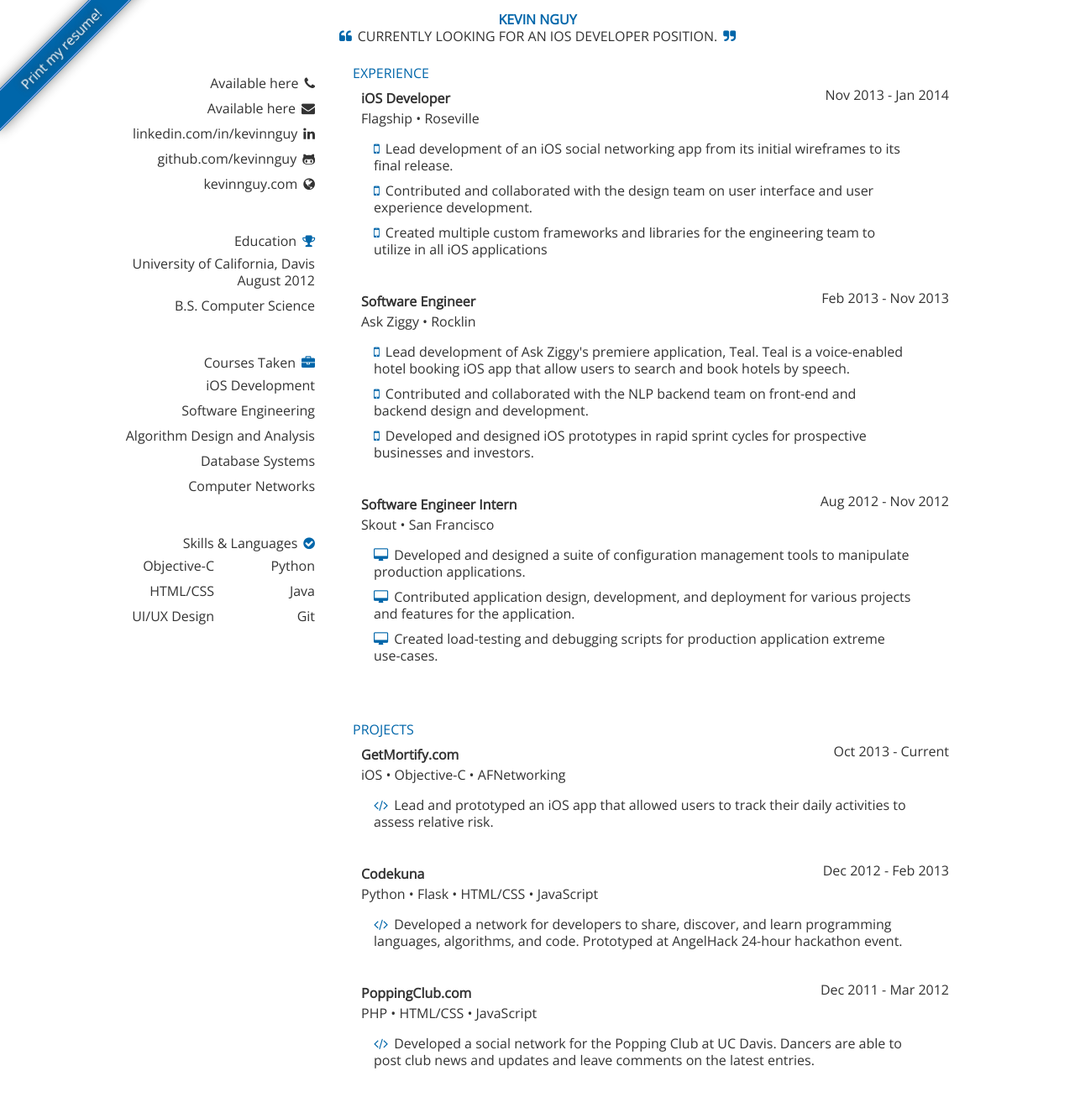
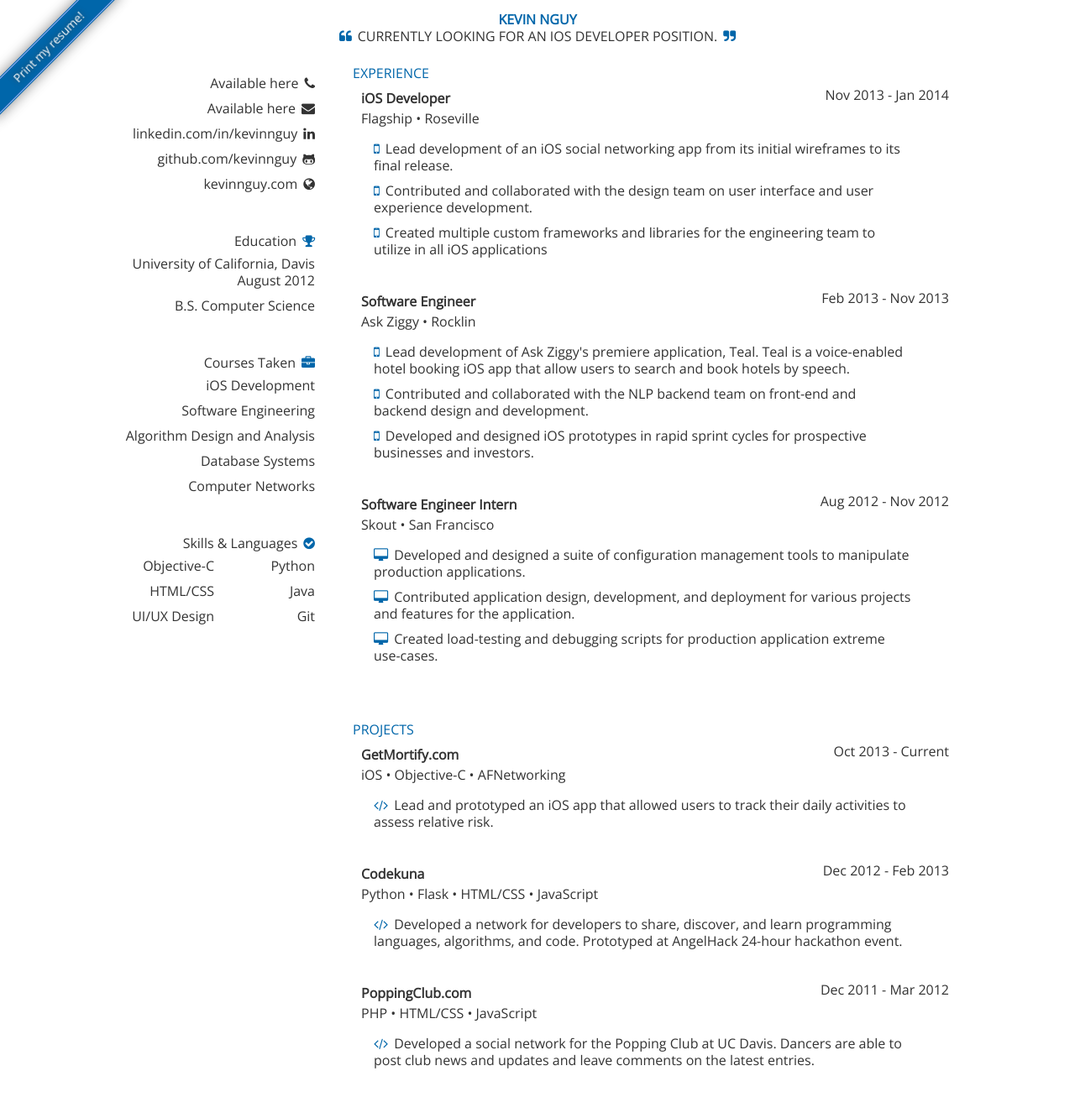
Before and after one commit to kevinnguy/kevinnguy.github.com, a Jekyll site: the page index.html, which Jekyll copies as it is, in a window 1280 px wide. Shown: the whole page at 84% size. Built offline with Jekyll 4.4.1, drawn with Linux system fonts in a browser that asks for light colours.

Commit message:
Sorry for the poor description

```diff
--- a/static/css/new_style.css
+++ b/static/css/new_style.css
@@ -685,7 +685,7 @@ sub
 { border:1px solid #aab8ff;
   color:#fff;
   display:block;
-  font: inherit;
+  font-size: 14px;
   margin:.05em 0 .075em 0;
   padding:.5em 3.5em;
   text-align:center;
```
